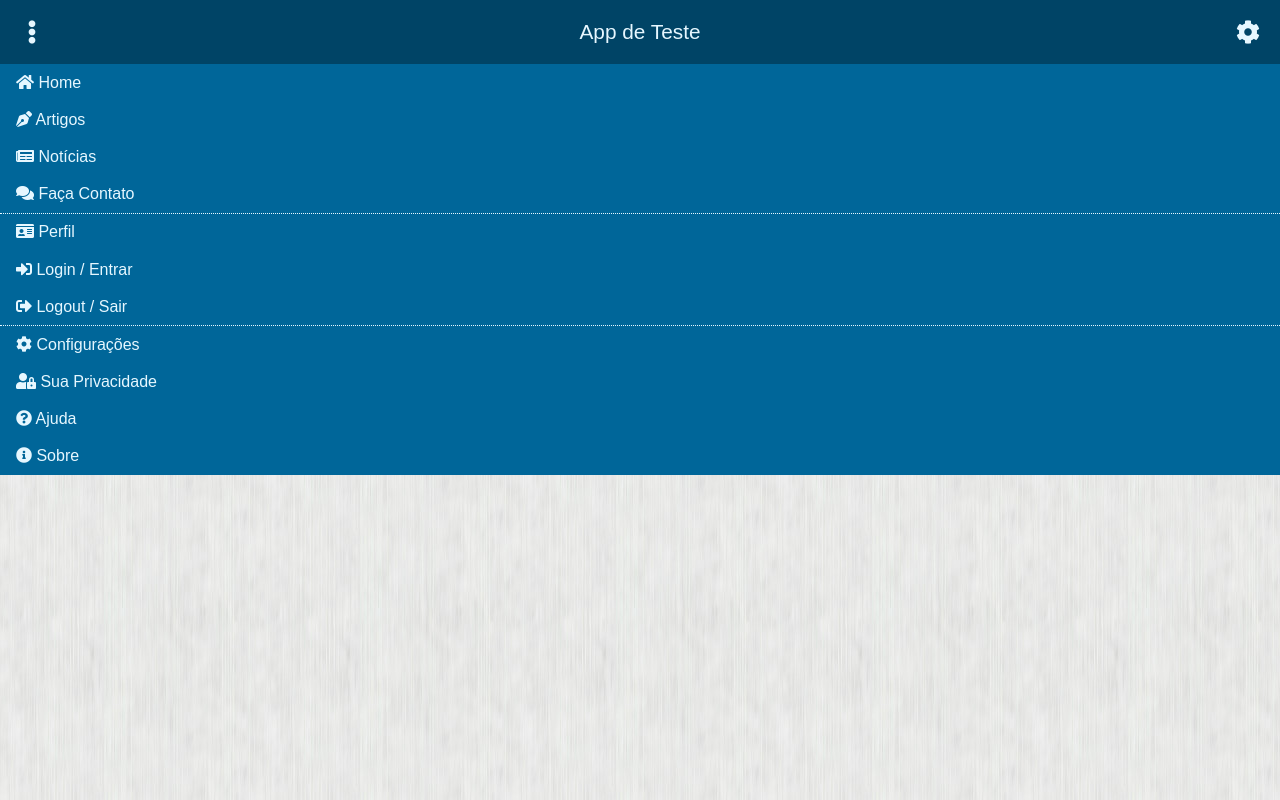
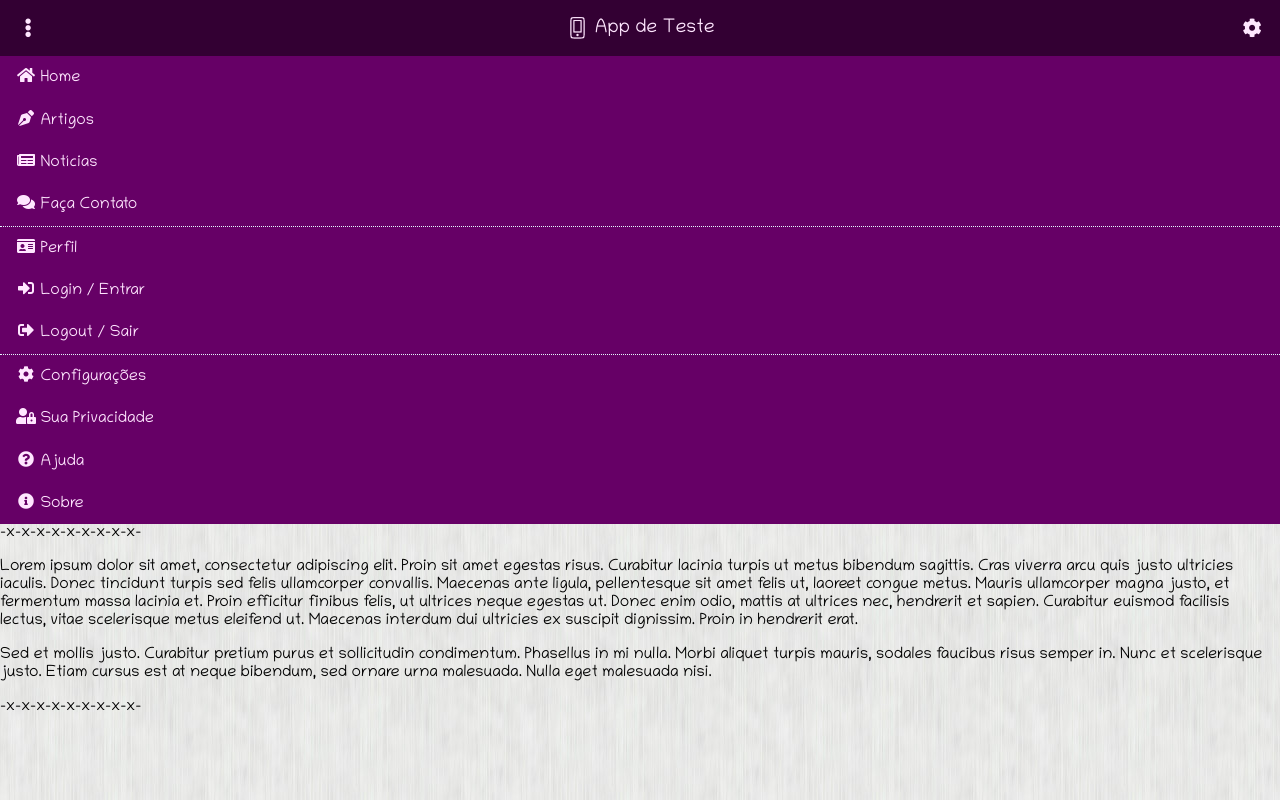
Before and after one commit to anthonymatos/App-de-Teste-1, a plain HTML site: page index.html in a window 1280 px wide. Drawn offline with Linux system fonts and the light colour scheme.

Commit message:
Ajustes no CSS - fonte externa

```diff
--- a/css/index.css
+++ b/css/index.css
@@ -1,8 +1,21 @@
 /* FOLHAS DE ESTILO DO TEMA DO APP */
+
+/* Define as fontes do site - Google Fonts */
+@font-face {
+    src: url('../webfonts/MavenPro-Regular.ttf');
+    font-family: 'MavenPro-Regular';
+    font-weight: normal;
+}
+@font-face {
+    src: url('../webfonts/Chilanka-Regular.ttf');
+    font-family: 'Chilanka-Regular';
+    font-weight: normal;
+}
 
 /* CSS Reset */
 * {
     box-sizing: border-box;
+    -webkit-tap-highlight-color: rgba(0,0,0,0);
 }
 *:focus {
     outline: none;
@@ -12,7 +25,7 @@ html, body {
     margin: 0;
     width: 100%;
     height: 100%;
-    font-family: sans-serif; /* Tipod de fonte do App */
+    font-family: 'Chilanka-Regular'; /* Tipo de fonte do App */
     font-size: 16px; /* Tamanho padrão da fonte do App */
 }
 body {
@@ -32,40 +45,50 @@ header {
     display: flex;
     justify-content: space-between;
     align-items: center;
-    background: #004466; /* cor de fundo da barra superior */
+    background: #330033; /* cor de fundo da barra superior */
+}
+header * {
+    font-size: 1.2rem; /* Tamanho do texto da barra superior */
 }
 header a {
-    width: 4rem;
-    height: 4rem;
-    color: #e6f7ff; /* cor do texto da barra superior */
+    width: 3.5rem;
+    height: 3.5rem;
+    color: #ffe6ff; /* cor do texto da barra superior */
     display: flex;
     justify-content: center;
     align-items: center;
-    font-size: 1.5rem;
 }
 header a:hover {
-    color: #e6f7ff; /* cor do texto da barra superior */
+    color: #ffe6ff; /* cor do texto da barra superior */
 }
 header h1 {
     margin: 0;
-    font-size: 1.3rem;
     font-weight: normal;
-    color: #e6f7ff; /* cor do texto da barra superior */
+    color: #ffe6ff; /* cor do texto da barra superior */
+    display: flex;
+    justify-content: center;
+    align-items: center;
+}
+/* Logotipo usando Font Awesome */
+header h1 i {
+    color: #330033; /* cor do ícone */
+    text-shadow: -1px -1px #ffe6ff, -1px 1px #ffe6ff, 1px -1px #ffe6ff, 1px 1px #ffe6ff; /* Borda do ícone */
 }
 
 /* Estilos do menu principal */
 nav {
     display: flex;
     flex-direction: column;
-    background: #006699;
+    background: #660066;
+    width: inherit;
 }
 nav a {
-    color: #e6f7ff;
-    padding: .6rem 2rem .6rem 1rem;
+    color: #ffe6ff;
+    padding: .7rem 2rem .7rem 1rem;
 }
 nav a:hover {
-    color: #006699;
-    background: #e6f7ff;
+    color: #660066;
+    background: #ffe6ff;
 }
 nav hr {
     border: 0;
--- a/index.html
+++ b/index.html
@@ -5,6 +5,7 @@
     <meta name="viewport" content="width=device-width, initial-scale=1.0">
     <meta http-equiv="X-UA-Compatible" content="ie=edge">
     <title>App de Teste</title>
+    <link rel="icon" type="image/png" href="favicon.png" />
     <link rel="stylesheet" href="css/index.css">
     <link rel="stylesheet" href="css/all.min.css">
 </head>
@@ -13,26 +14,31 @@
 <div id="wrap">
 
 <header>
-    <a href="#menu" id="menu"><i class="fas fa-ellipsis-v"></i></a>
-    <h1>App de Teste</h1>
-    <a href="#config" id="config"><i class="fas fa-cog"></i></a>
+    <a href="#menu" id="menu"><i class="fas fa-fw fa-ellipsis-v"></i></a>
+    <h1><i class="fas fa-fw fa-mobile-alt"></i>&nbsp;<span>App de Teste</span></h1>
+    <a href="#config" id="config"><i class="fas fa-fw fa-cog"></i></a>
 </header>
 <nav>
-    <a href="#home"><i class="fas fa-home"></i> Home</a>
-    <a href="#artigos"><i class="fas fa-pen-nib"></i> Artigos</a>
-    <a href="#noticias"><i class="fas fa-newspaper"></i> Notícias</a>
-    <a href="#contatos"><i class="fas fa-comments"></i> Faça Contato</a>
+    <a href="#home"><i class="fas fa-fw fa-home"></i> Home</a>
+    <a href="#artigos"><i class="fas fa-fw fa-pen-nib"></i> Artigos</a>
+    <a href="#noticias"><i class="fas fa-fw fa-newspaper"></i> Notícias</a>
+    <a href="#contatos"><i class="fas fa-fw fa-comments"></i> Faça Contato</a>
     <hr>
-    <a href="#profile"><i class="fas fa-id-card"></i> Perfil</a>
-    <a href="#login"><i class="fas fa-sign-in-alt"></i> Login / Entrar</a>
-    <a href="#logout"><i class="fas fa-sign-out-alt"></i> Logout / Sair</a>
+    <a href="#profile"><i class="fas fa-fw fa-id-card"></i> Perfil</a>
+    <a href="#login"><i class="fas fa-fw fa-sign-in-alt"></i> Login / Entrar</a>
+    <a href="#logout"><i class="fas fa-fw fa-sign-out-alt"></i> Logout / Sair</a>
     <hr>
-    <a href="#config"><i class="fas fa-cog"></i> Configurações</a>
-    <a href="#privacidade"><i class="fas fa-user-lock"></i> Sua Privacidade</a>
-    <a href="#ajuda"><i class="fas fa-question-circle"></i> Ajuda</a>
-    <a href="#sobre"><i class="fas fa-info-circle"></i> Sobre</a>
+    <a href="#config"><i class="fas fa-fw fa-cog"></i> Configurações</a>
+    <a href="#privacidade"><i class="fas fa-fw fa-user-lock"></i> Sua Privacidade</a>
+    <a href="#ajuda"><i class="fas fa-fw fa-question-circle"></i> Ajuda</a>
+    <a href="#sobre"><i class="fas fa-fw fa-info-circle"></i> Sobre</a>
 </nav>
-<main></main>
+<main>
+    -x-x-x-x-x-x-x-x-x-
+    <p>Lorem ipsum dolor sit amet, consectetur adipiscing elit. Proin sit amet egestas risus. Curabitur lacinia turpis ut metus bibendum sagittis. Cras viverra arcu quis justo ultricies iaculis. Donec tincidunt turpis sed felis ullamcorper convallis. Maecenas ante ligula, pellentesque sit amet felis ut, laoreet congue metus. Mauris ullamcorper magna justo, et fermentum massa lacinia et. Proin efficitur finibus felis, ut ultrices neque egestas ut. Donec enim odio, mattis at ultrices nec, hendrerit et sapien. Curabitur euismod facilisis lectus, vitae scelerisque metus eleifend ut. Maecenas interdum dui ultricies ex suscipit dignissim. Proin in hendrerit erat.</p>
+    <p>Sed et mollis justo. Curabitur pretium purus et sollicitudin condimentum. Phasellus in mi nulla. Morbi aliquet turpis mauris, sodales faucibus risus semper in. Nunc et scelerisque justo. Etiam cursus est at neque bibendum, sed ornare urna malesuada. Nulla eget malesuada nisi.</p>
+    -x-x-x-x-x-x-x-x-x-
+</main>
 
 </div>
 
```
Also changed, not shown: ico.html (added, +21 -0 lines), favicon.ico (added), favicon.png (added), webfonts/Chilanka-Regular.ttf (added), webfonts/MavenPro-Black.ttf (added), webfonts/MavenPro-Bold.ttf (added), webfonts/MavenPro-Medium.ttf (added), webfonts/MavenPro-Regular.ttf (added).
